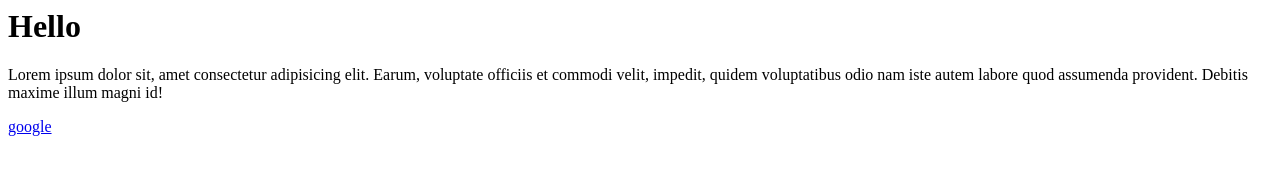
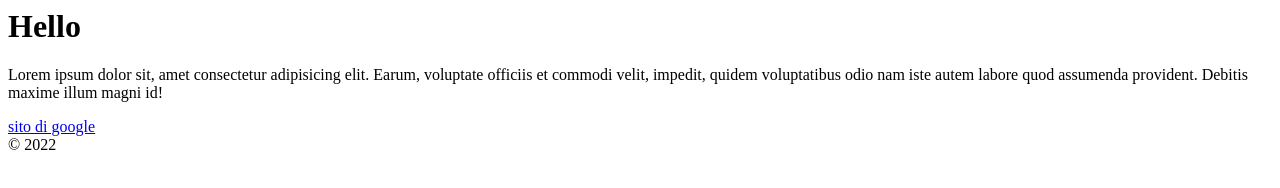
Before and after one commit to constantinandrei/live-intro-git, a plain HTML site: page index.html in a window 1280 px wide. Drawn offline with Linux system fonts and the light colour scheme.

Commit message:
Aggiunge footer e modifica link google

```diff
--- a/index.html
+++ b/index.html
@@ -2,4 +2,6 @@
 
 <p>Lorem ipsum dolor sit, amet consectetur adipisicing elit. Earum, voluptate officiis et commodi velit, impedit, quidem voluptatibus odio nam iste autem labore quod assumenda provident. Debitis maxime illum magni id!</p>
 
-<a href="http://google.com">google</a>
+<a href="http://google.com">sito di google</a>
+
+<footer>&copy; 2022</footer>
```
